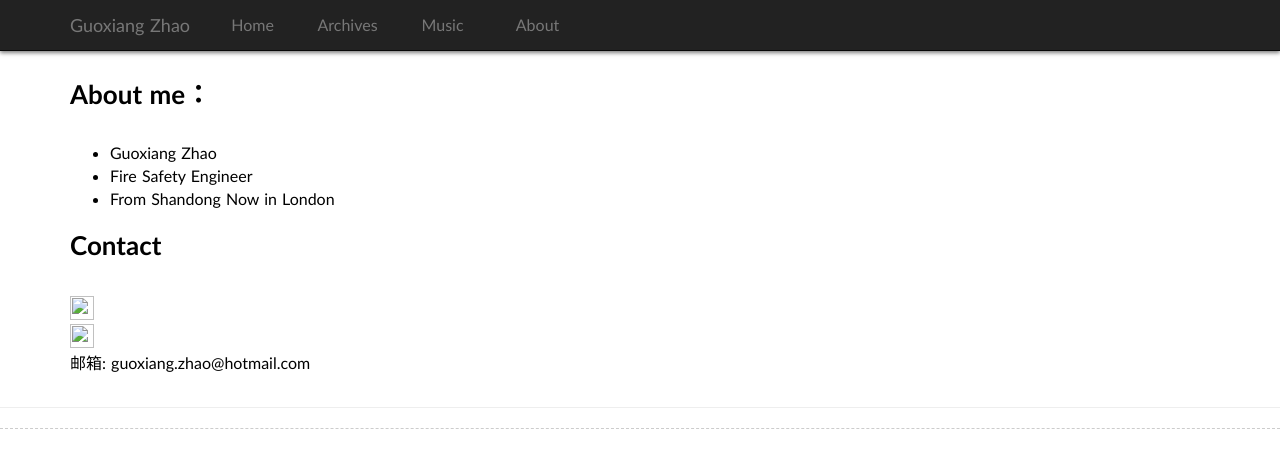
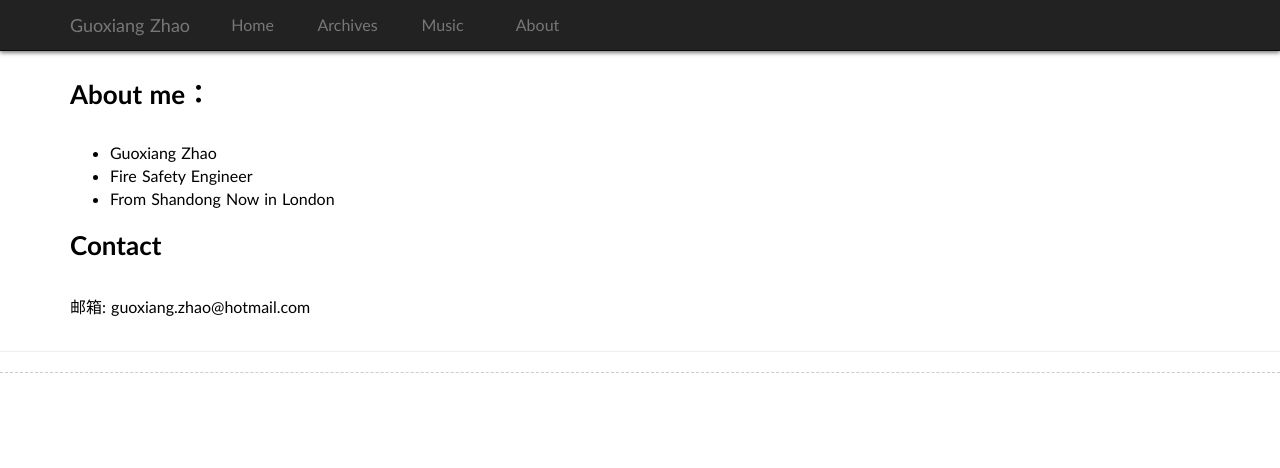
Before and after one commit to guoxiangzhao/guoxiangzhao.github.io, a Jekyll site: the page built from about.md, in a window 1280 px wide. Shown: the top 468 px of the page. Built offline with Jekyll 4.4.1, drawn with Linux system fonts in a browser that asks for light colours; some web fonts are replaced; comment, search, counter and statistics services are not loaded.

Commit message:
Update about.md

```diff
--- a/about.md
+++ b/about.md
@@ -12,8 +12,6 @@ title: "About"
 ## Contact
 
 <p class="contact">
- <a href="https://twitter.com/guoxiangzhao_" title="Twitter联系我"><img src="https://www.twitter.com/favicon.ico" width="24" height="24" style="display:inline-block;horizontal-align:middle"></a><br/>
- <a href="https://github.com/guoxiangzhao" title="Github联系我"><img src="http://www.github.com/favicon.ico" width="24" height="24" style="display:inline-block;horizontal-align:right"></a><br/>
 
 邮箱: guoxiang.zhao@hotmail.com
 </p>
```
